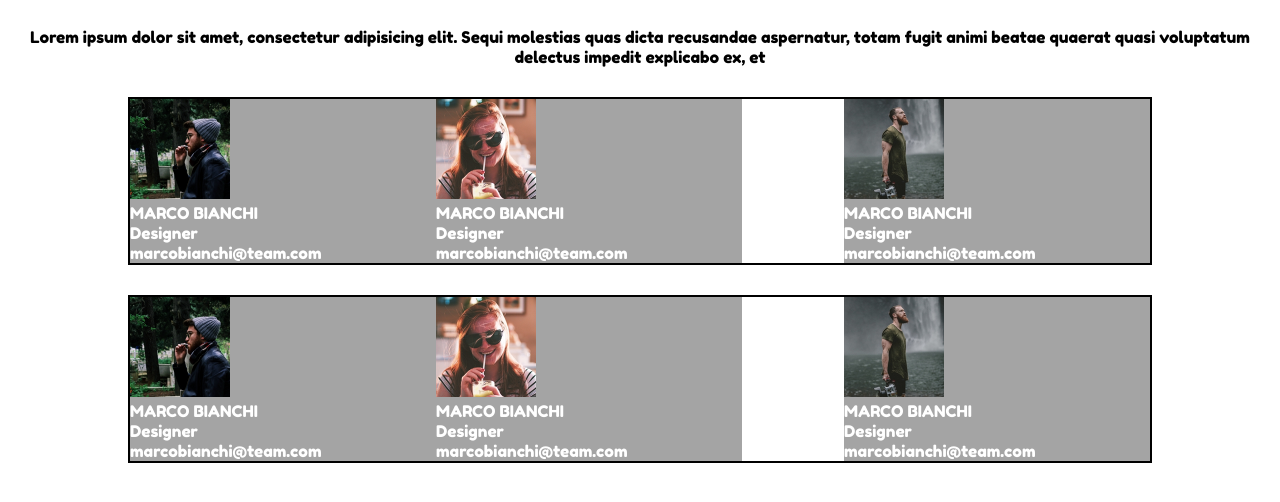
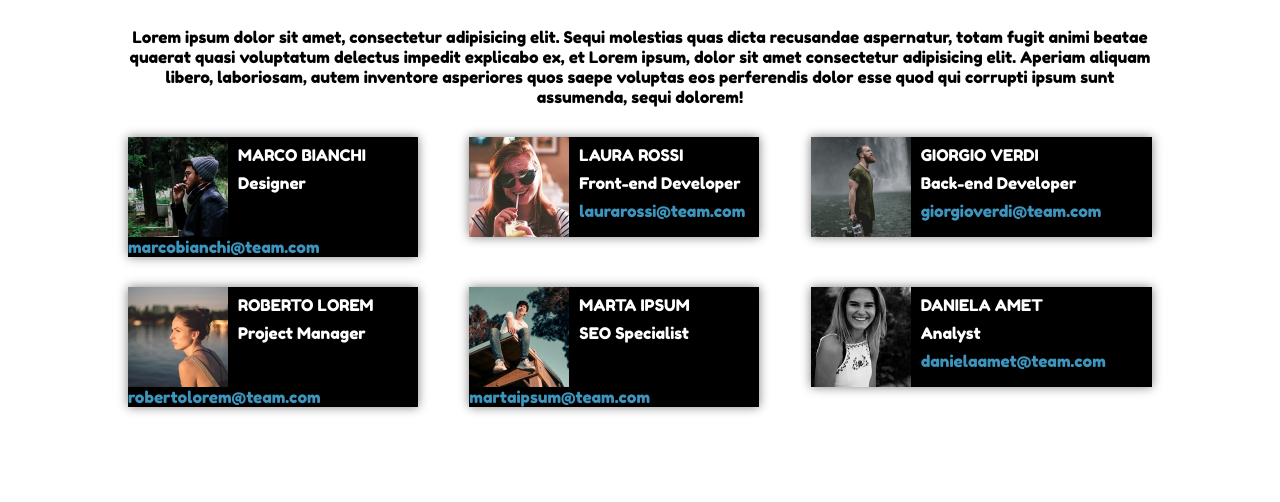
Before and after one commit to LorenzoMegna24/html-css-float-cards, a plain HTML site: page index.html in a window 1280 px wide. Shown: the part 72-574 px from the top of the page. Drawn offline with Linux system fonts and the light colour scheme.

Commit message:
Esercizio completato

```diff
--- a/assets/css/style.css
+++ b/assets/css/style.css
@@ -12,43 +12,46 @@ h1{
   margin-bottom: 30px;
   color: rgb(229,44,107);
 }
+.description{
+  width: 80%;
+  margin: 0 auto;
+}
 .description p{
   text-align: center;
   margin-bottom: 30px;
 }
 .container{
-  border: solid 2px black;
   width: 80%;
   margin: 0 auto;
   margin-bottom: 30px;
 }
-.card-1{
+.card-1, .card-2{
   float: left;
-  width: 30%;
-  background-color: rgb(164, 164, 164);
-}
-.card-2{
+  width: calc(100% / 3 - 5%);
+  background-color: rgb(0, 0, 0);
+  margin-right: 5%;
+  box-shadow: 0px 0px 10px gray;
+  }
+.card-3{
   float: left;
-  width: 30%;
-  background-color: rgb(164, 164, 164);
-}
-.card-3{
-  float: right;
-  width: 30%;
-  background-color: rgb(164, 164, 164);
-}
+  width: calc(100% / 3);
+  background-color: rgb(0, 0, 0);
+  box-shadow: 0px 0px 10px gray;
+  }
 .clearfix::after{
   content: '';
   clear: both;
   display: table;
 }
-.info{
+img{
+  height: 100px;
   float: left;
+  margin-right: 10px;
+}
+.container p{
   color: white;
+  margin-top: 8px;
 }
-img{
-  width: calc(100% / 2);
+span{
+  color: rgb(61,149,190);
 }
-.img-profile{
-  float: left;
-}
--- a/index.html
+++ b/index.html
@@ -20,7 +20,7 @@
     <section>
       <div class="description">
         <p>
-          Lorem ipsum dolor sit amet, consectetur adipisicing elit. Sequi molestias quas dicta recusandae aspernatur, totam fugit animi beatae quaerat quasi voluptatum delectus impedit explicabo ex, et
+          Lorem ipsum dolor sit amet, consectetur adipisicing elit. Sequi molestias quas dicta recusandae aspernatur, totam fugit animi beatae quaerat quasi voluptatum delectus impedit explicabo ex, et Lorem ipsum, dolor sit amet consectetur adipisicing elit. Aperiam aliquam libero, laboriosam, autem inventore asperiores quos saepe voluptas eos perferendis dolor esse quod qui corrupti ipsum sunt assumenda, sequi dolorem!
         </p>
       </div>
     </section>
@@ -30,31 +30,25 @@
           <div class="img-profile">
             <img src="assets/img/male1.png" alt="male1">
           </div>
-          <div class="info">
             <p>MARCO BIANCHI</p>
             <p>Designer</p>
-            <p>marcobianchi@team.com</p>
-          </div>
+            <p><span>marcobianchi@team.com</span></p>
         </div>
         <div class="card-2 clearfix">
           <div class="img-profile">
             <img src="assets/img/female1.png" alt="female1">
           </div>
-          <div class="info">
-            <p>MARCO BIANCHI</p>
-            <p>Designer</p>
-            <p>marcobianchi@team.com</p>
-          </div>
+            <p>LAURA ROSSI</p>
+            <p>Front-end Developer</p>
+            <p><span>laurarossi@team.com</span></p>
         </div>
         <div class="card-3 clearfix">
           <div class="img-profile">
             <img src="assets/img/male2.png" alt="male2">
           </div>
-          <div class="info">
-            <p>MARCO BIANCHI</p>
-            <p>Designer</p>
-            <p>marcobianchi@team.com</p>
-            </div>
+            <p>GIORGIO VERDI</p>
+            <p>Back-end Developer</p>
+            <p><span>giorgioverdi@team.com</span></p>
         </div>
       </div>
     </section>
@@ -62,33 +56,27 @@
       <div class="container clearfix">
         <div class="card-1 clearfix">
           <div class="img-profile">
-            <img src="assets/img/male1.png" alt="male1">
+            <img src="assets/img/female2.png" alt="male1">
           </div>
-          <div class="info">
-            <p>MARCO BIANCHI</p>
-            <p>Designer</p>
-            <p>marcobianchi@team.com</p>
-          </div>
+            <p>ROBERTO LOREM</p>
+            <p>Project Manager</p>
+            <p><span>robertolorem@team.com</span></p>
         </div>
         <div class="card-2 clearfix">
           <div class="img-profile">
-            <img src="assets/img/female1.png" alt="female1">
+            <img src="assets/img/male3.png" alt="female1">
           </div>
-          <div class="info">
-            <p>MARCO BIANCHI</p>
-            <p>Designer</p>
-            <p>marcobianchi@team.com</p>
-          </div>
+            <p>MARTA IPSUM</p>
+            <p>SEO Specialist</p>
+            <p><span>martaipsum@team.com</span></p>
         </div>
         <div class="card-3 clearfix">
           <div class="img-profile">
-            <img src="assets/img/male2.png" alt="male2">
+            <img src="assets/img/female3.png" alt="male2">
           </div>
-          <div class="info">
-            <p>MARCO BIANCHI</p>
-            <p>Designer</p>
-            <p>marcobianchi@team.com</p>
-            </div>
+            <p>DANIELA AMET</p>
+            <p>Analyst</p>
+            <p><span>danielaamet@team.com</span></p>
         </div>
       </div>
     </section>
```
